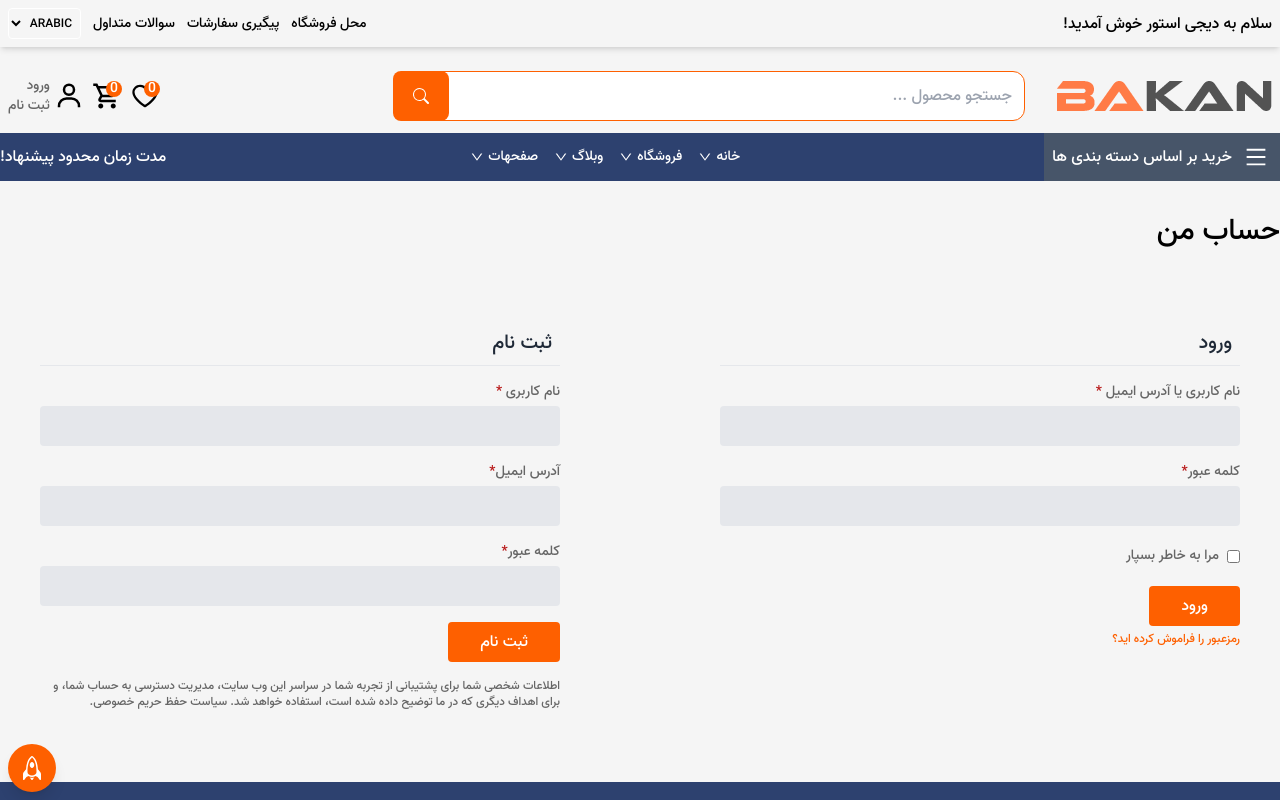
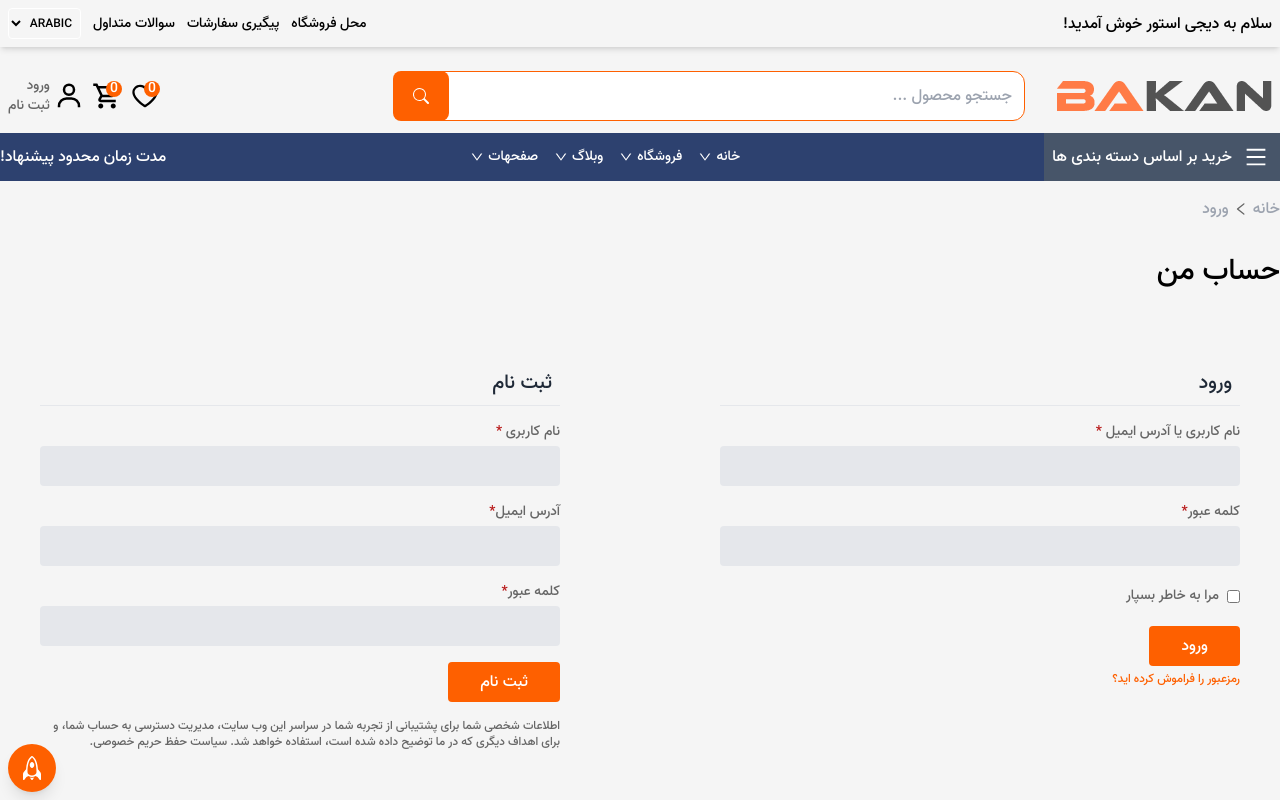
Before and after one commit to mmdreza-developer/digistore, a React (Vite) app: page /my-account in a window 1280 px wide. Shown: the top 800 px of the page. Built offline with nearby package versions, Linux system fonts and the light colour scheme.

Commit message:
add breadcrumb to all page

```diff
--- a/index.html
+++ b/index.html
@@ -3,7 +3,7 @@
 
 <head>
   <meta charset="UTF-8" />
-  <link rel="icon" type="image/svg+xml" href="/vite.svg" />
+  <link rel="icon" type="image/svg+xml" href="/images/logo.png" />
   <meta name="viewport" content="width=device-width, initial-scale=1.0" />
   <title>Vite + React</title>
 </head>
--- /dev/null
+++ b/src/Components/BreadCrumb/BreadCrumb.jsx
@@ -0,0 +1,24 @@
+import React from 'react'
+import { AiOutlineLeft } from 'react-icons/ai'
+import { Link } from 'react-router-dom'
+
+export default function BreadCrumb({ Links }) {
+    return (
+        <div className='container flex items-center gap-1 my-4'>
+            <ul className='flex items-center gap-1'>
+                {Links.map(item => (
+                    <>
+                        <li className=' list-none'>
+                            <Link className='text-gray-400' to={item.link}>{item.title}</Link>
+                        </li>
+                        {
+                            Links.length !== item.id ? (
+                                <AiOutlineLeft className='text-gray-500' />
+                            ) : null
+                        }
+                    </>
+                ))}
+            </ul>
+        </div>
+    )
+}
--- a/src/Pages/Cart/Cart.jsx
+++ b/src/Pages/Cart/Cart.jsx
@@ -5,6 +5,7 @@ import { AiOutlineClose, AiOutlineShoppingCart } from 'react-icons/ai'
 import { useDispatch, useSelector } from 'react-redux'
 import { decrementQuantity, incrementQuantity, removeToCart } from '../../Redux/ReduxProduct/Redux'
 import CounterProduct from '../../hooks/CounterProduct/CounterProduct'
+import BreadCrumb from '../../Components/BreadCrumb/BreadCrumb'
 export default function Cart() {
   const productsStore = useSelector(state => state.productStore.cart)
   console.log(productsStore);
@@ -12,14 +13,12 @@ export default function Cart() {
   const removeCart = (itemId) => {
     dispatch(removeToCart(itemId))
   }
-  const IncrementProduct = (itemId) => {
-    dispatch(incrementQuantity(itemId))
-  }
-  const DecrementProduct = (itemId) => {
-    dispatch(decrementQuantity(itemId))
-  }
   return (
     <Layout title="سبد خرید">
+      <BreadCrumb Links={[
+        { id: 1, title: "خانه", link: "/" },
+        { id: 2, title: "سبد خرید", link: "/cart" }
+      ]} />
       {productsStore.length ? (
         <div className="container my-8 overflow-x-scroll">
           <h1 className="text-3xl">سبدخرید</h1>
--- a/src/Pages/Login/Login.jsx
+++ b/src/Pages/Login/Login.jsx
@@ -1,10 +1,15 @@
 import React from 'react'
 import Layout from '../../Components/Layout/Layout'
 import { Link } from 'react-router-dom'
+import BreadCrumb from '../../Components/BreadCrumb/BreadCrumb'
 
 export default function Login() {
   return (
     <Layout title="حساب من">
+      <BreadCrumb Links={[
+        { id: 1, title: "خانه", link: "/" },
+        { id: 2, title: "ورود", link: "/my-account" }
+      ]} />
       <div className="container">
         <h1 className="text-3xl mt-8">حساب من</h1>
         <div className='my-8 flex lg:gap-20 flex-col lg:flex-row gap-4 lg:justify-center'>
--- a/src/Pages/Product/Product.jsx
+++ b/src/Pages/Product/Product.jsx
@@ -8,15 +8,13 @@ import { FaUserTie } from 'react-icons/fa6'
 import { addToCart, removeToCart } from '../../Redux/ReduxProduct/Redux'
 import { useDispatch } from 'react-redux'
 import swal from 'sweetalert'
+import BreadCrumb from '../../Components/BreadCrumb/BreadCrumb'
 export default function Product() {
   const dispatch = useDispatch()
   const [isComment, setIsComment] = useState(false)
   const { productId } = useParams()
-  console.log(productId);
   const product = products.AllProducts.find(item => item.id === productId)
-  console.log(product);
   const addToCartHanlder = () => {
-    console.log(product);
     dispatch(addToCart(product))
     swal({
       title: `${product.title} با موفقیت به سبد خرید اضافه شد`,
@@ -26,6 +24,11 @@ export default function Product() {
   }
   return (
     <Layout title={` محصول ${product.title}`}>
+      <BreadCrumb Links={[
+        { id: 1, title: "خانه", link: "/" },
+        { id: 2, title: "محصولات", link: "/products" },
+        { id: 3, title: `${product.title}`, link: `/product/${product.id}` }
+      ]} />
       <div className='container flex flex-col gap-4 md:flex-row  md:justify-center my-8'>
         <div className='flex-1 border rounded border-gray-200'>
           <img src={product.img} className='w-full' alt="" />
--- a/src/Pages/Products/Products.jsx
+++ b/src/Pages/Products/Products.jsx
@@ -5,17 +5,23 @@ import CardProduct from '../../Components/CardProduct/CardProduct'
 import AOS from 'aos'
 import { useEffect } from 'react'
 import LatestNews from '../../Components/LatestNews/LatestNews'
+import BreadCrumb from '../../Components/BreadCrumb/BreadCrumb'
 export default function Products() {
   useEffect(() => {
     AOS.init()
   }, [])
   return (
     <Layout title="تمام محصولات">
+
+      <BreadCrumb Links={[
+        { id: 1, title: "خانه", link: "/" },
+        { id: 2, title: "محصولات", link: "/products" }
+      ]} />
       <div className='mt-7 container'>
         <h1 className="text-2xl font-bold text-blue my-5">تمام محصولات</h1>
         <div className='grid grid-cols-1 md:grid-cols-2 lg:grid-cols-4 xl:grid-cols-5 gap-4 my-8' aos-data="fade-down">
           {products.AllProducts.map(item => (
-            <CardProduct {...item} />
+            <CardProduct key={item.id} {...item} />
           ))}
         </div>
         <LatestNews />
```
